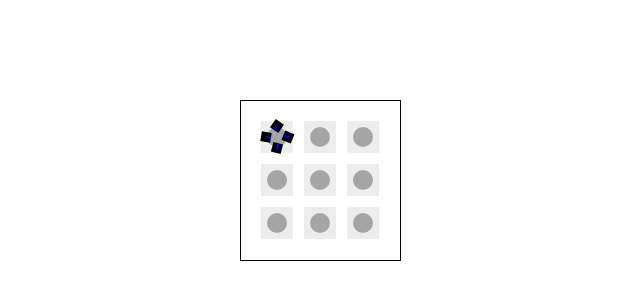
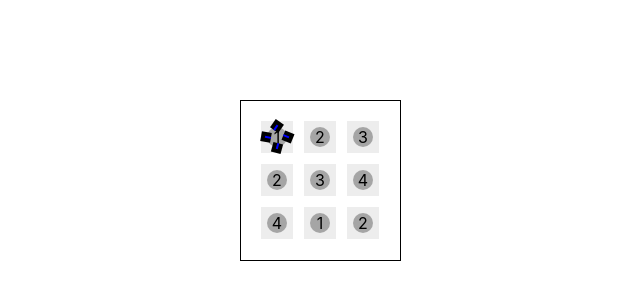
Before and after one commit to FaridSakhyzad/ig, a React (Create React App) app: page / in a window 1280 px wide. Shown: the part 220-520 px from the top of the page, without its empty margins (320-960 px from the left). Built offline with nearby package versions, Linux system fonts and the light colour scheme.

Commit message:
alpha 0.0.1 | Ballistics WIP

```diff
--- a/src/App.js
+++ b/src/App.js
@@ -5,13 +5,8 @@ import './Components/Projectile/Projectile.scss';
 import Playground from './Playground';
 
 function App() {
-  const computedStyle = getComputedStyle(document.documentElement);
-
-  console.log('--projectile-hitBox--width', computedStyle.getPropertyValue('--projectile-hitBox--width'));
-  console.log('--projectile-hitBox--height', computedStyle.getPropertyValue('--projectile-hitBox--height'));
-
   return (
-    <div className="App">
+    <div className="app">
       <Playground />
     </div>
   );
--- a/src/App.scss
+++ b/src/App.scss
@@ -1,4 +1,4 @@
-.App {
+.app {
   height: 100vh;
   width: 100vw;
   display: flex;
--- a/src/Components/Projectile/Projectile.jsx
+++ b/src/Components/Projectile/Projectile.jsx
@@ -3,20 +3,33 @@ import React, { useEffect, useState, useRef } from 'react';
 const PROJECTILE_MOVE_STEP = 1;
 
 const Projectile = (props) => {
-  const { top, left, angle, parentId, speed, unitsMap, fieldInfo } = props;
+  const {
+    id,
+    top,
+    left,
+    angle,
+    parentId,
+    speed,
+    unitsMap,
+    fieldInfo,
+    onOutOfFiled,
+    onImpact,
+  } = props;
 
-  const [ coordinates, setCoordinates ] = useState({ projectileX: left, projectileY: top,  });
-  const [ isInFlight, setIsInFlight ] = useState(false);
+  const [ projectileState, setProjectileState ] = useState({
+    projectileX: left,
+    projectileY: top,
+    projectileStatus: 'rest',
+  });
+
+  const projectileStateRef = useRef(projectileState);
+  projectileStateRef.current = projectileState;
 
   const computedStyle = getComputedStyle(document.documentElement);
 
   const unitRadius = parseInt(computedStyle.getPropertyValue('--unit-hitBox--radius'), 10);
-
   const projectileWidth = parseInt(computedStyle.getPropertyValue('--projectile-hitBox--width'), 10);
   const projectileHeight = parseInt(computedStyle.getPropertyValue('--projectile-hitBox--height'), 10);
-
-  const coordinatesRef = useRef(coordinates);
-  coordinatesRef.current = coordinates;
 
   const calculateNewCoords = (coordinateX, coordinateY) => {
     const theAngle = 90 - angle;
@@ -26,7 +39,7 @@ const Projectile = (props) => {
     return { coordinateX: coordinateX + newCoordinateX, coordinateY: coordinateY - newCoordinateY }
   }
 
-  const increaseCoordinates = ({ coordinateX, coordinateY }, stepsToMake, currentStep = 0 ) => {
+  const launchProjectile = ({ coordinateX, coordinateY }, stepsToMake, currentStep = 0 ) => {
     const { coordinateX: currentX, coordinateY: currentY } = calculateNewCoords(coordinateX, coordinateY)
 
     if (currentStep >= stepsToMake) {
@@ -37,20 +50,42 @@ const Projectile = (props) => {
     currentStep += 1;
 
     setTimeout(() => {
-      const collision = detectCollision();
+      const impactedUnit = projectileDidImpact();
+      const outOfField = projectileIsOutOfField();
 
-      if (collision) {
-        console.log('collision', collision);
+      if (outOfField) {
+        setProjectileState({
+          projectileX: currentX,
+          projectileY: currentY,
+          projectileStatus: 'impact',
+        });
+        onOutOfFiled(id);
+
         return;
       }
 
-      setCoordinates({ projectileX: currentX, projectileY: currentY });
+      if (impactedUnit) {
+        setProjectileState({
+          projectileX: currentX,
+          projectileY: currentY,
+          projectileStatus: 'impact',
+        });
 
-      increaseCoordinates({ coordinateX: currentX, coordinateY: currentY }, stepsToMake, currentStep);
+        const { id: unitId } = impactedUnit;
+        onImpact(id, unitId);
+
+        return;
+      }
+
+      console.log('inner setProjectileState');
+      setProjectileState({ projectileX: currentX, projectileY: currentY, projectileStatus: 'inFlight' });
+
+      console.log('inner launchProjectile');
+      launchProjectile({ coordinateX: currentX, coordinateY: currentY }, stepsToMake, currentStep);
     }, speed);
   };
 
-  const hasIntersection = (rectangle, circle) => {
+  const findIntersection = (rectangle, circle) => {
     const { rectangleX, rectangleY, rectangleWidth, rectangleHeight, angle } = rectangle;
     const { circleX, circleY, radius } = circle;
 
@@ -88,8 +123,8 @@ const Projectile = (props) => {
     return { nx, ny };
   }
 
-  const isOutOfField = (projectile) => {
-    const { projectileX, projectileY } = projectile;
+  const projectileIsOutOfField = () => {
+    const { projectileX, projectileY } = projectileStateRef.current;
 
     const { fieldWidth, fieldHeight } = fieldInfo;
 
@@ -108,10 +143,10 @@ const Projectile = (props) => {
     return topLeftIsOut || topRightIsOut;
   }
 
-  const detectCollision = () => {
-    const { projectileX, projectileY } = coordinatesRef.current;
+  const projectileDidImpact = () => {
+    const { projectileX, projectileY } = projectileStateRef.current;
 
-    return !!unitsMap.find((unit, idx) => {
+    return unitsMap.find((unit, idx) => {
       if (!unit || parentId === idx) {
         return false;
       }
@@ -132,24 +167,30 @@ const Projectile = (props) => {
         radius: unitRadius
       };
 
-      return hasIntersection(rectangle, circle) || isOutOfField(coordinatesRef.current);
+      return findIntersection(rectangle, circle);
     });
   }
 
-  const { projectileX, projectileY } = coordinates;
+  const { projectileX, projectileY, projectileStatus } = projectileState;
 
   useEffect(() => {
-    if (isInFlight) {
+    if (projectileStatus !== 'rest') {
       return;
     }
 
-    setIsInFlight(true);
-    increaseCoordinates({ coordinateX: left, coordinateY: top }, 140);
+    launchProjectile({ coordinateX: left, coordinateY: top }, 140);
   });
 
   return (
     <div className="projectile" style={{ top: `${projectileY}px`, left: `${projectileX}px`, transform: `rotate(${angle}deg)` }}>
       <div className="projectile-hitBox" />
+      {projectileStatus === 'inFlight' && (
+        <div className="projectile-image" />
+      )}
+
+      {projectileStatus === 'impact' && (
+        <div className="projectile-explosion" />
+      )}
     </div>
   )
 }
--- a/src/Components/Projectile/Projectile.scss
+++ b/src/Components/Projectile/Projectile.scss
@@ -1,12 +1,18 @@
 :root {
   --projectile-hitBox--width: 2px;
   --projectile-hitBox--height: 12px;
+
+  --projectile-image--width: 2px;
+  --projectile-image--height: 12px;
 }
 
 @media screen and (min-width: 375px) {
   :root {
     --projectile-hitBox--width: 6px;
     --projectile-hitBox--height: 12px;
+
+    --projectile-image--width: 4px;
+    --projectile-image--height: 12px;
   }
 }
 
@@ -27,10 +33,51 @@
   width: var(--projectile-hitBox--width);
   height: var(--projectile-hitBox--height);
   min-height: var(--projectile-hitBox--height);
-  background: aqua;
-  opacity: 1;
 }
 
 .projectile-image {
+  flex: 0 0 var(--projectile-image--width);
+  width: var(--projectile-image--width);
+  height: var(--projectile-image--height);
+  min-height: var(--projectile-image--height);
+  background: #33bbff;
+  opacity: 1;
+  position: absolute;
+  left: 0;
+  top: 0;
+  right: 0;
+  bottom: 0;
+  margin: auto calc(var(--projectile-image--width) / 2 * -1);
+  border-radius: 3px 3px 0 0;
+}
 
+.projectile-explosion {
+  width: 20px;
+  height: 20px;
+  position: absolute;
+  left: 0;
+  top: 0;
+  right: 0;
+  bottom: 0;
+  margin: auto -10px;
+  border-radius: 50%;
+  background: red;
+  animation: explosion 1s ease;
+  opacity: 0;
+  scale: 0;
 }
+
+@keyframes explosion {
+  0% {
+    opacity: 0;
+    scale: 0;
+  }
+  90% {
+    scale: 1;
+    opacity: 1;
+  }
+  100% {
+    scale: 0;
+    opacity: 0;
+  }
+}
--- a/src/Components/Unit/Unit.jsx
+++ b/src/Components/Unit/Unit.jsx
@@ -1,10 +1,11 @@
 import React from 'react';
 
-const Unit = ({ turrets, id, onClickHandler }) => {
+const Unit = ({ turrets, value, id, index, onClickHandler }) => {
   return (
     <div className="unit-pivot" id={id}>
-      <div className="unit" onClick={(e) => onClickHandler(e, id)}>
+      <div className="unit" onClick={(e) => onClickHandler(e, index)}>
         <div className="unit-hitBox" />
+        {value}
         {turrets && turrets.map(({ angle, name}, turretIndex) => (
           <div className={`turret ${name}`} data-name={name} style={{ transform: `rotate(${angle}deg)` }} key={turretIndex}>
             <div className="weapon">
--- a/src/Playground/index.jsx
+++ b/src/Playground/index.jsx
@@ -7,7 +7,8 @@ const PROJECTILE_SPEED = 50; //ms per pixel
 const Playground = () => {
   const [ units, setUnits ] = useState([
     {
-      value: 11,
+      id: Math.random().toString(16).substring(2),
+      value: 1,
       turrets: [
         {
           name: 'turret1',
@@ -27,36 +28,65 @@ const Playground = () => {
         }
       ],
     },
-    { value: 12 },
-    { value: 13 },
-    { value: 21 },
-    { value: 22 },
-    { value: 23 },
-    { value: 31 },
-    { value: 32 },
-    { value: 33 },
+    {
+      id: Math.random().toString(16).substring(2),
+      value: 2
+    },
+    {
+      id: Math.random().toString(16).substring(2),
+      value: 3
+    },
+    {
+      id: Math.random().toString(16).substring(2),
+      value: 2
+    },
+    {
+      id: Math.random().toString(16).substring(2),
+      value: 3
+    },
+    {
+      id: Math.random().toString(16).substring(2),
+      value: 4
+    },
+    {
+      id: Math.random().toString(16).substring(2),
+      value: 4
+    },
+    {
+      id: Math.random().toString(16).substring(2),
+      value: 1
+    },
+    {
+      id: Math.random().toString(16).substring(2),
+      value: 2
+    },
   ]);
 
   const [ projectiles, setProjectiles ] = useState([]);
   const [ fieldInfo, setFieldInfo ] = useState({});
   const [ unitsMap, setUnitsMap ] = useState([]);
 
+  const generateUnitsMap = (fieldTop, fieldLeft) => {
+    return [ ...document.querySelectorAll('.unit-pivot') ].map(unit => {
+      const { top, left } = unit.getBoundingClientRect();
+
+      return {
+        id: unit.id,
+        top: top - fieldTop,
+        left: left - fieldLeft,
+      };
+    })
+  }
+
   const onClick = (e, id) => {
     const { currentTarget } = e;
-    const { value, turrets } = units[id];
+    const { turrets } = units[id];
 
     const { top: fieldTop, left: fieldLeft, width: fieldWidth, height: fieldHeight } = document.querySelector('#field').getBoundingClientRect();
 
     setFieldInfo({ fieldWidth, fieldHeight });
 
-    setUnitsMap([ ...document.querySelectorAll('.unit-pivot') ].map(unit => {
-      const { top, left } = unit.getBoundingClientRect();
-
-      return {
-        top: top - fieldTop,
-        left: left - fieldLeft,
-      };
-    }));
+    setUnitsMap(generateUnitsMap(fieldTop, fieldLeft));
 
     const projectiles = [];
 
@@ -70,6 +100,7 @@ const Playground = () => {
       const { top, left } = gunpoint.getBoundingClientRect();
 
       projectiles.push({
+        id: Math.random().toString(16).substring(2),
         top: top - fieldTop,
         left: left - fieldLeft,
         angle,
@@ -80,12 +111,27 @@ const Playground = () => {
     setProjectiles(projectiles);
   }
 
+  const onOutOfFiled = (id) => {
+    console.log('Out of field', id);
+  }
+
+  const onImpact = (projectileId, unitId) => {
+    const unitIdx = units.findIndex(({ id }) => id === unitId);
+
+    const newUnits = [ ...units ];
+
+    newUnits[unitIdx].value += 1;
+
+    setUnits(newUnits);
+  }
+
   return (
     <div className="field" id="field">
       <div className="projectileLayer">
-        {projectiles.map(({ top, left, angle, parentId }, ixd) => (
+        {projectiles.map(({ id, top, left, angle, parentId }) => (
           <Projectile
-            key={ixd}
+            key={id}
+            id={id}
             top={top}
             left={left}
             angle={angle}
@@ -93,16 +139,20 @@ const Playground = () => {
             speed={PROJECTILE_SPEED}
             unitsMap={unitsMap}
             fieldInfo={fieldInfo}
+            onOutOfFiled={onOutOfFiled}
+            onImpact={onImpact}
           />
         ))}
       </div>
       <div className="unitsLayer">
-        {units.map(({ turrets }, itemIndex) => (
+        {units.map(({ turrets, value, id }, itemIndex) => (
           <Unit
-            key={itemIndex}
-            id={itemIndex}
+            key={id}
+            id={id}
+            index={itemIndex}
             turrets={turrets}
             onClickHandler={onClick}
+            value={value}
           />
         ))}
       </div>
--- a/src/index.js
+++ b/src/index.js
@@ -6,9 +6,7 @@ import reportWebVitals from './reportWebVitals';
 
 const root = ReactDOM.createRoot(document.getElementById('root'));
 root.render(
-  <React.StrictMode>
-    <App />
-  </React.StrictMode>
+  <App />
 );
 
 // If you want to start measuring performance in your app, pass a function
```
